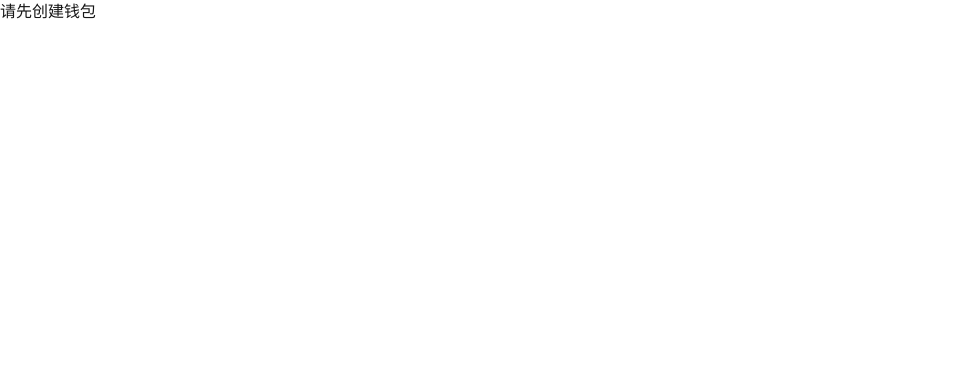
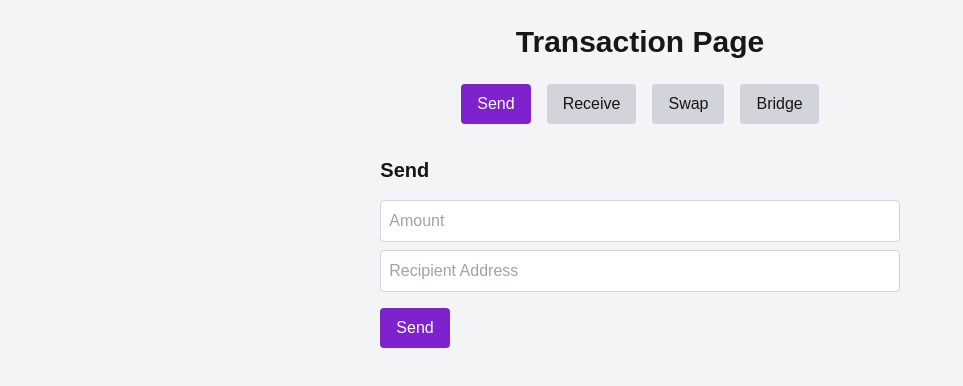
Before and after one commit to Secret1007/secret-vault, a Next.js app: page /transaction in a window 1280 px wide. Shown: the top 386 px of the page, without its empty margins (0-963 px from the left). Built offline with nearby package versions, Linux system fonts and the light colour scheme.

Commit message:
feat: create transaction page with basic layout

```diff
--- a/src/app/create-wallet/page.tsx
+++ b/src/app/create-wallet/page.tsx
@@ -4,14 +4,12 @@ import { createHDNodeFromRandomMnemonic } from "@/utils/wallet";
 import WalletPhrase from "@/components/wallet/WalletPhrase";
 import WalletPassord from "@/components/wallet/WalletPassord";
 import { HDNodeWallet } from "ethers";
-import useHdNodeStore from "@/store";
 
 const CreatWalletPage = () => {
   const [phrase, setPhrase] = useState(""); // 使用 setPhrase 更新状态
   const [password, setPassword] = useState(false); // 用于存储密码的状态
   const [privateKey, setPrivateKey] = useState(""); // 用于存储私钥的状态
   const [hdNode, setHdNode] = useState<HDNodeWallet>();
-  const { update } = useHdNodeStore();
 
   const handleReturnClick = () => {
     setPassword(false); // 清空密码输入框
@@ -24,12 +22,11 @@ const CreatWalletPage = () => {
       setPhrase(phrase); // 使用 setPhrase 更新状态
       if (hdNode) {
         setHdNode(hdNode);
-        update(hdNode);
       }
     } catch (error) {
       console.error("Error creating wallet:", error);
     }
-  }, [update]); // 空依赖数组，确保只在组件挂载时执行
+  }, []); // 空依赖数组，确保只在组件挂载时执行
   console.log("创建钱包时生成的助记词:", phrase);
   // 将 phrase 字符串转换为数组
   const phraseWords = phrase ? phrase.trim().split(/\s+/) : [];
--- a/src/app/recover-wallet/page.tsx
+++ b/src/app/recover-wallet/page.tsx
@@ -23,13 +23,10 @@ const RecoverWalletPage = () => {
     if (allFilled) {
       // 执行导入钱包逻辑，可以将助记词传递给相应的处理函数
       console.log("导入钱包助记词:", mnemonics);
-      // 在这里执行导入钱包的具体逻辑
 
-      console.log("恢复钱包时输入的助记词", mnemonics.join(" "));
       // 创建 Mnemonic 对象
       const mnemonic = Mnemonic.fromPhrase(mnemonics.join(" "));
 
-      console.log("恢复钱包时创建的 Mnemonic 对象", mnemonic);
       // 用助记词恢复钱包
       const recoveredWallet =
         HDNodeWallet.fromMnemonic(mnemonic).derivePath("0");
--- /dev/null
+++ b/src/app/transaction/components/Bridge.tsx
@@ -0,0 +1,41 @@
+"use client";
+import { useState } from "react";
+
+const Bridge = () => {
+  const [amount, setAmount] = useState("");
+  const [chain, setChain] = useState("");
+
+  const handleBridge = () => {
+    // 处理桥接逻辑
+    console.log(`Bridging ${amount} to ${chain}`);
+    // 这里可以调用桥接函数
+  };
+
+  return (
+    <div className="p-4">
+      <h2 className="text-xl font-bold mb-4">Bridge</h2>
+      <input
+        type="text"
+        placeholder="Amount"
+        value={amount}
+        onChange={(e) => setAmount(e.target.value)}
+        className="border border-gray-300 rounded p-2 mb-2 w-full"
+      />
+      <input
+        type="text"
+        placeholder="Target Chain"
+        value={chain}
+        onChange={(e) => setChain(e.target.value)}
+        className="border border-gray-300 rounded p-2 mb-4 w-full"
+      />
+      <button
+        onClick={handleBridge}
+        className="bg-purple-700 text-white py-2 px-4 rounded hover:bg-purple-800"
+      >
+        Bridge
+      </button>
+    </div>
+  );
+};
+
+export default Bridge;
--- /dev/null
+++ b/src/app/transaction/components/Receive.tsx
@@ -0,0 +1,16 @@
+"use client";
+import React from "react";
+
+const Receive = () => {
+  return (
+    <div className="p-4">
+      <h2 className="text-xl font-bold mb-4">Receive</h2>
+      <p>
+        Your address: <span className="font-semibold">0xYourAddressHere</span>
+      </p>
+      <p>Share this address with others to receive funds.</p>
+    </div>
+  );
+};
+
+export default Receive;
--- /dev/null
+++ b/src/app/transaction/components/Send.tsx
@@ -0,0 +1,40 @@
+"use client";
+import React, { useState } from "react";
+const Send = () => {
+  const [amount, setAmount] = useState("");
+  const [recipient, setRecipient] = useState("");
+
+  const handleSend = () => {
+    // 处理发送逻辑
+    console.log(`Sending ${amount} to ${recipient}`);
+    // 这里可以调用发送函数
+  };
+
+  return (
+    <div className="p-4">
+      <h2 className="text-xl font-bold mb-4">Send</h2>
+      <input
+        type="text"
+        placeholder="Amount"
+        value={amount}
+        onChange={(e) => setAmount(e.target.value)}
+        className="border border-gray-300 rounded p-2 mb-2 w-full"
+      />
+      <input
+        type="text"
+        placeholder="Recipient Address"
+        value={recipient}
+        onChange={(e) => setRecipient(e.target.value)}
+        className="border border-gray-300 rounded p-2 mb-4 w-full"
+      />
+      <button
+        onClick={handleSend}
+        className="bg-purple-700 text-white py-2 px-4 rounded hover:bg-purple-800"
+      >
+        Send
+      </button>
+    </div>
+  );
+};
+
+export default Send;
--- /dev/null
+++ b/src/app/transaction/components/Swap.tsx
@@ -0,0 +1,41 @@
+"use client";
+import { useState } from "react";
+
+const Swap = () => {
+  const [amountIn, setAmountIn] = useState("");
+  const [amountOut, setAmountOut] = useState("");
+
+  const handleSwap = () => {
+    // 处理交换逻辑
+    console.log(`Swapping ${amountIn} for ${amountOut}`);
+    // 这里可以调用交换函数
+  };
+
+  return (
+    <div className="p-4">
+      <h2 className="text-xl font-bold mb-4">Swap</h2>
+      <input
+        type="text"
+        placeholder="Amount to Swap"
+        value={amountIn}
+        onChange={(e) => setAmountIn(e.target.value)}
+        className="border border-gray-300 rounded p-2 mb-2 w-full"
+      />
+      <input
+        type="text"
+        placeholder="Expected Amount"
+        value={amountOut}
+        onChange={(e) => setAmountOut(e.target.value)}
+        className="border border-gray-300 rounded p-2 mb-4 w-full"
+      />
+      <button
+        onClick={handleSwap}
+        className="bg-purple-700 text-white py-2 px-4 rounded hover:bg-purple-800"
+      >
+        Swap
+      </button>
+    </div>
+  );
+};
+
+export default Swap;
--- a/src/app/transaction/page.tsx
+++ b/src/app/transaction/page.tsx
@@ -1,18 +1,57 @@
 "use client";
-import useHdNodeStore from "@/store";
-import { useState } from "react";
+import React, { useState } from "react";
+import Send from "./components/Send";
+import Receive from "./components/Receive";
+import Swap from "./components/Swap";
+import Bridge from "./components/Bridge";
 
-const Transaction = () => {
-  const [privateKey, setPrivateKey] = useState("");
-  const hdNode = useHdNodeStore((state) => state.hdNode);
-  if (!hdNode) {
-    return <div>请先创建钱包</div>;
-  } else {
-    const wallet = hdNode.derivePath("0");
-    setPrivateKey(wallet.privateKey);
-  }
+const TransactionPage = () => {
+  const [activeTab, setActiveTab] = useState("send"); // 当前激活的选项卡
 
-  return <div>Transaction:{privateKey}</div>;
+  return (
+    <div className="flex flex-col items-center bg-gray-100 min-h-screen">
+      <h1 className="text-3xl font-bold my-6">Transaction Page</h1>
+      <div className="flex space-x-4 mb-4">
+        <button
+          onClick={() => setActiveTab("send")}
+          className={`py-2 px-4 rounded ${
+            activeTab === "send" ? "bg-purple-700 text-white" : "bg-gray-300"
+          }`}
+        >
+          Send
+        </button>
+        <button
+          onClick={() => setActiveTab("receive")}
+          className={`py-2 px-4 rounded ${
+            activeTab === "receive" ? "bg-purple-700 text-white" : "bg-gray-300"
+          }`}
+        >
+          Receive
+        </button>
+        <button
+          onClick={() => setActiveTab("swap")}
+          className={`py-2 px-4 rounded ${
+            activeTab === "swap" ? "bg-purple-700 text-white" : "bg-gray-300"
+          }`}
+        >
+          Swap
+        </button>
+        <button
+          onClick={() => setActiveTab("bridge")}
+          className={`py-2 px-4 rounded ${
+            activeTab === "bridge" ? "bg-purple-700 text-white" : "bg-gray-300"
+          }`}
+        >
+          Bridge
+        </button>
+      </div>
+      {/* 根据当前激活的选项卡显示不同的组件 */}
+      {activeTab === "send" && <Send />}
+      {activeTab === "receive" && <Receive />}
+      {activeTab === "swap" && <Swap />}
+      {activeTab === "bridge" && <Bridge />}
+    </div>
+  );
 };
 
-export default Transaction;
+export default TransactionPage;
--- a/src/store/index.ts
+++ /dev/null
@@ -1,25 +0,0 @@
-import { create } from 'zustand'
-import { devtools, persist } from 'zustand/middleware'
-import type { } from '@redux-devtools/extension' // required for devtools typing
-import { HDNodeWallet } from 'ethers'
-
-interface HdNodeState {
-  hdNode: HDNodeWallet | null;
-  update: (hdNode: HDNodeWallet) => void
-}
-
-const useHdNodeStore = create<HdNodeState>()(
-  devtools(
-    persist(
-      (set) => ({
-        hdNode: null,
-        update: (hdNode: HDNodeWallet) => set(() => ({ hdNode: hdNode })),
-      }),
-      {
-        name: 'hdNode-storage',
-      },
-    ),
-  ),
-)
-
-export default useHdNodeStore
```
